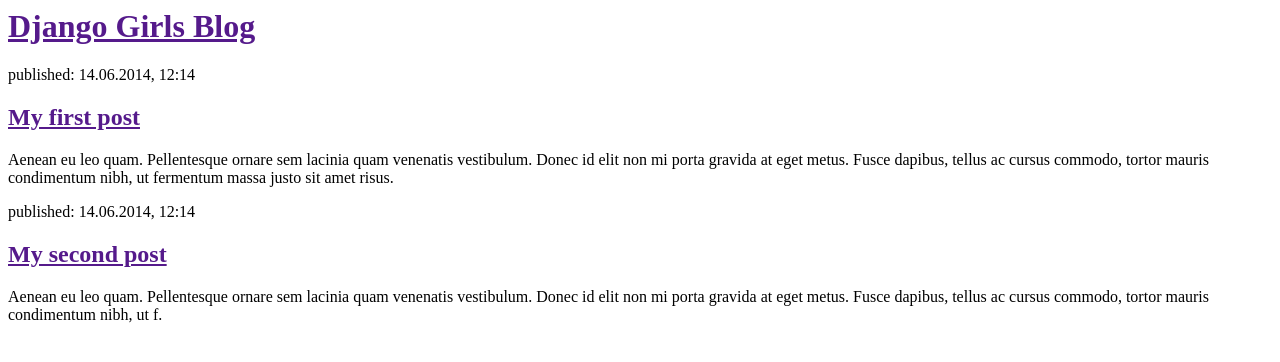
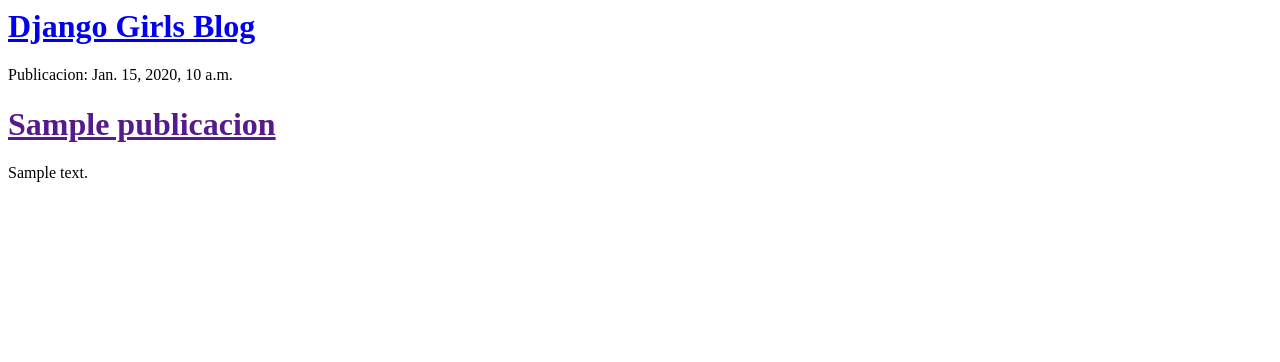
Before and after one commit to Treysi/my-first-blog, a Django app: template blog/templates/blog/lista.html in a window 1280 px wide. Shown: the top 362 px of the page. Run offline with Django 3.2, Linux system fonts and the light colour scheme; the template is opened without the code that fills it: values that come from a table or form of the project are taken from there, others are empty; tables that the repository leaves empty hold one stand-in row (values such as "Sample post").

Commit message:
Agregando templates.

```diff
--- a/blog/templates/blog/lista.html
+++ b/blog/templates/blog/lista.html
@@ -1,22 +1,11 @@
-<html>
-       <head>
-           <title>Django Girls blog</title>
-       </head>
-       <body>
-           <div>
-               <h1><a href="">Django Girls Blog</a></h1>
-           </div>
+<div>
+        <h1><a href="/">Django Girls Blog</a></h1>
+    </div>
 
-           <div>
-               <p>published: 14.06.2014, 12:14</p>
-               <h2><a href="">My first post</a></h2>
-               <p>Aenean eu leo quam. Pellentesque ornare sem lacinia quam venenatis vestibulum. Donec id elit non mi porta gravida at eget metus. Fusce dapibus, tellus ac cursus commodo, tortor mauris condimentum nibh, ut fermentum massa justo sit amet risus.</p>
-           </div>
-
-           <div>
-               <p>published: 14.06.2014, 12:14</p>
-               <h2><a href="">My second post</a></h2>
-               <p>Aenean eu leo quam. Pellentesque ornare sem lacinia quam venenatis vestibulum. Donec id elit non mi porta gravida at eget metus. Fusce dapibus, tellus ac cursus commodo, tortor mauris condimentum nibh, ut f.</p>
-           </div>
-       </body>
-   </html>
+    {% for post in publicaciones %}
+        <div>
+            <p>Publicacion: {{ post.fecha_publicacion }}</p>
+            <h1><a href="">{{ post.titulo }}</a></h1>
+            <p>{{ post.texto|linebreaksbr }}</p>
+        </div>
+    {% endfor %}
--- a/blog/views.py
+++ b/blog/views.py
@@ -1,4 +1,7 @@
 from django.shortcuts import render
+from django.utils import timezone
+from .models import Publicacion
 
 def listado(request):
-        return render(request, 'blog/lista.html', {})
+    publicaciones = Publicacion.objects.filter(fecha_publicacion__lte=timezone.now()).order_by('fecha_publicacion')
+    return render(request, 'blog/lista.html', {'publicaciones':publicaciones})
```
